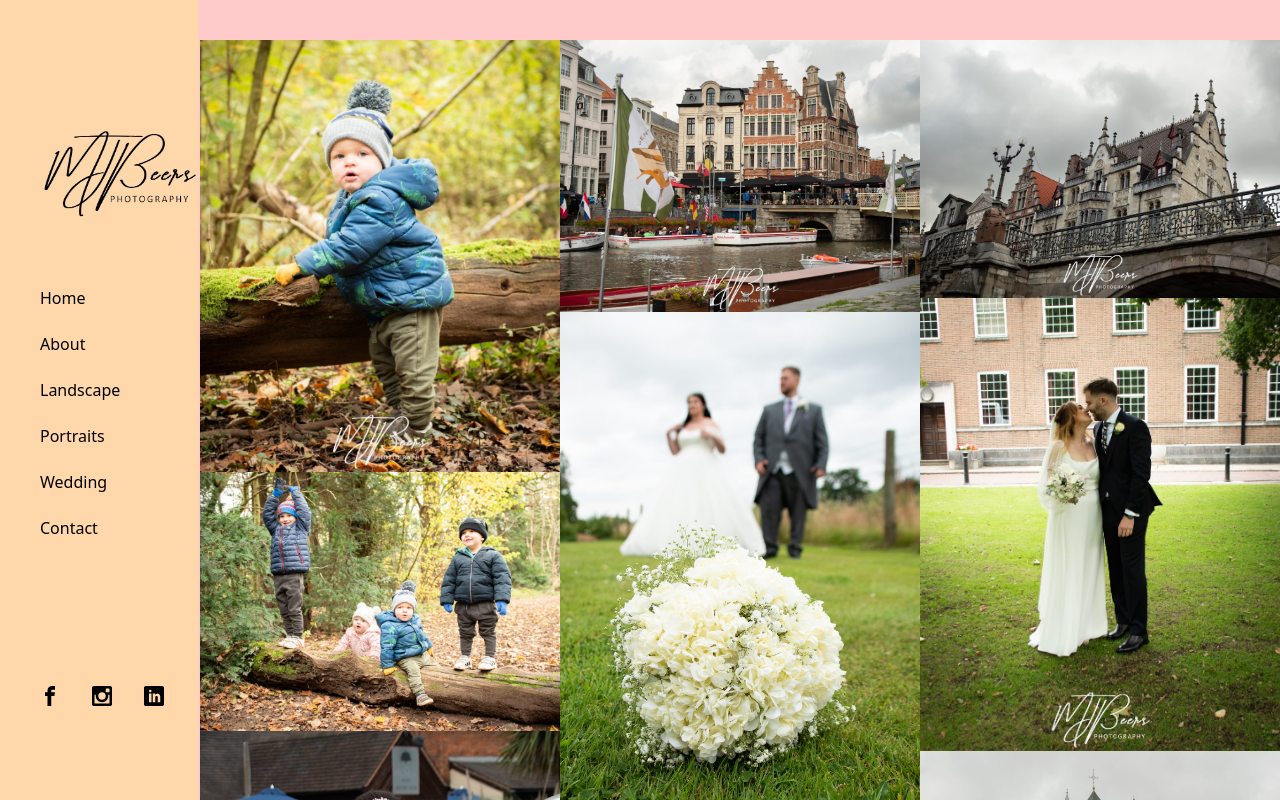
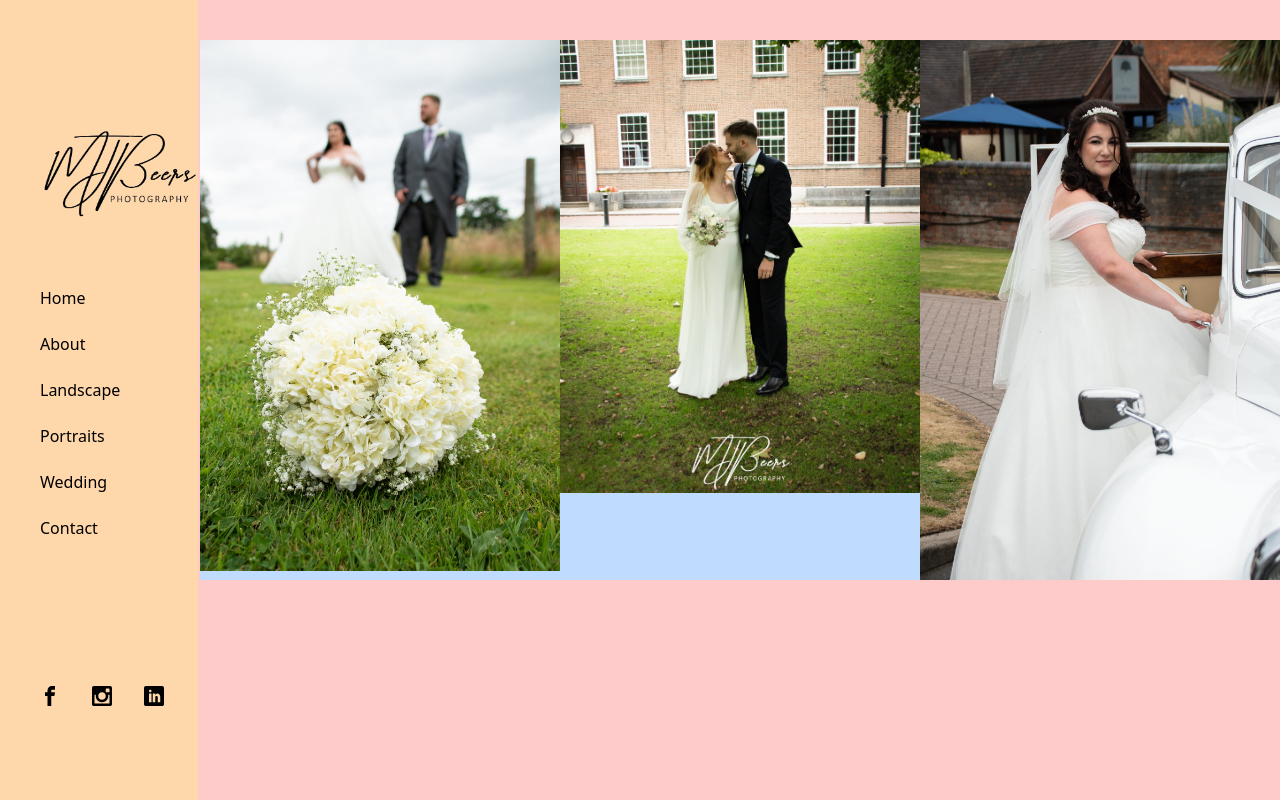
Before and after one commit to acz1992/mjbeers_photography, a React (Vite) app: page /wedding in a window 1280 px wide. Shown: the top 800 px of the page. Built offline with nearby package versions, Linux system fonts and the light colour scheme.

Commit message:
Generate photos by category

```diff
--- a/src/components/PhotoGallery.tsx
+++ b/src/components/PhotoGallery.tsx
@@ -1,4 +1,4 @@
-import Masonry from "react-responsive-masonry";
+import Masonry, { ResponsiveMasonry } from "react-responsive-masonry";
 import { getPhotos } from "../data/photo";
 import { getImageUrl } from "../utils/image-utils";
 
@@ -10,6 +10,10 @@ interface Image {
 	imageAddress: string;
 }
 
+interface PhotoGalleryProps {
+	category?: string;
+}
+
 const shuffleArray = (array: Image[]) => {
 	const newArray = [...array];
 	for (let i = newArray.length - 1; i > 0; i--) {
@@ -19,10 +23,18 @@ const shuffleArray = (array: Image[]) => {
 	return newArray;
 };
 
-const PhotoGallery = () => {
-	const images = shuffleArray(getPhotos());
+const PhotoGallery: React.FC<PhotoGalleryProps> = ({ category }) => {
+	let images = getPhotos();
+
+	// Filter images based on category if provided
+	if (category) {
+		images = images.filter((image) => image.category === category);
+	}
+
+	images = shuffleArray(images);
 
 	return (
+		<ResponsiveMasonry columnsCountBreakPoints={{ 350: 1, 750: 2, 900: 3 }}>
 			<Masonry>
 				{images.map((image, i) => (
 					<img
@@ -33,6 +45,7 @@ const PhotoGallery = () => {
 					/>
 				))}
 			</Masonry>
+		</ResponsiveMasonry>
 	);
 };
 
--- a/src/pages/Landscape.tsx
+++ b/src/pages/Landscape.tsx
@@ -4,7 +4,7 @@ import PhotoGallery from "../components/PhotoGallery";
 const Landscape = () => {
 	return (
 		<section>
-			<PhotoGallery />
+			<PhotoGallery category="landscape" />
 		</section>
 	);
 };
--- a/src/pages/Portraits.tsx
+++ b/src/pages/Portraits.tsx
@@ -4,7 +4,7 @@ import PhotoGallery from "../components/PhotoGallery";
 const Portraits = () => {
 	return (
 		<section>
-			<PhotoGallery />
+			<PhotoGallery category="portraits" />
 		</section>
 	);
 };
--- a/src/pages/Wedding.tsx
+++ b/src/pages/Wedding.tsx
@@ -4,7 +4,7 @@ import PhotoGallery from "../components/PhotoGallery";
 const Wedding = () => {
 	return (
 		<section>
-			<PhotoGallery />
+			<PhotoGallery category="wedding" />
 		</section>
 	);
 };
```
Lines whose indentation alone changed are shown as unchanged.
